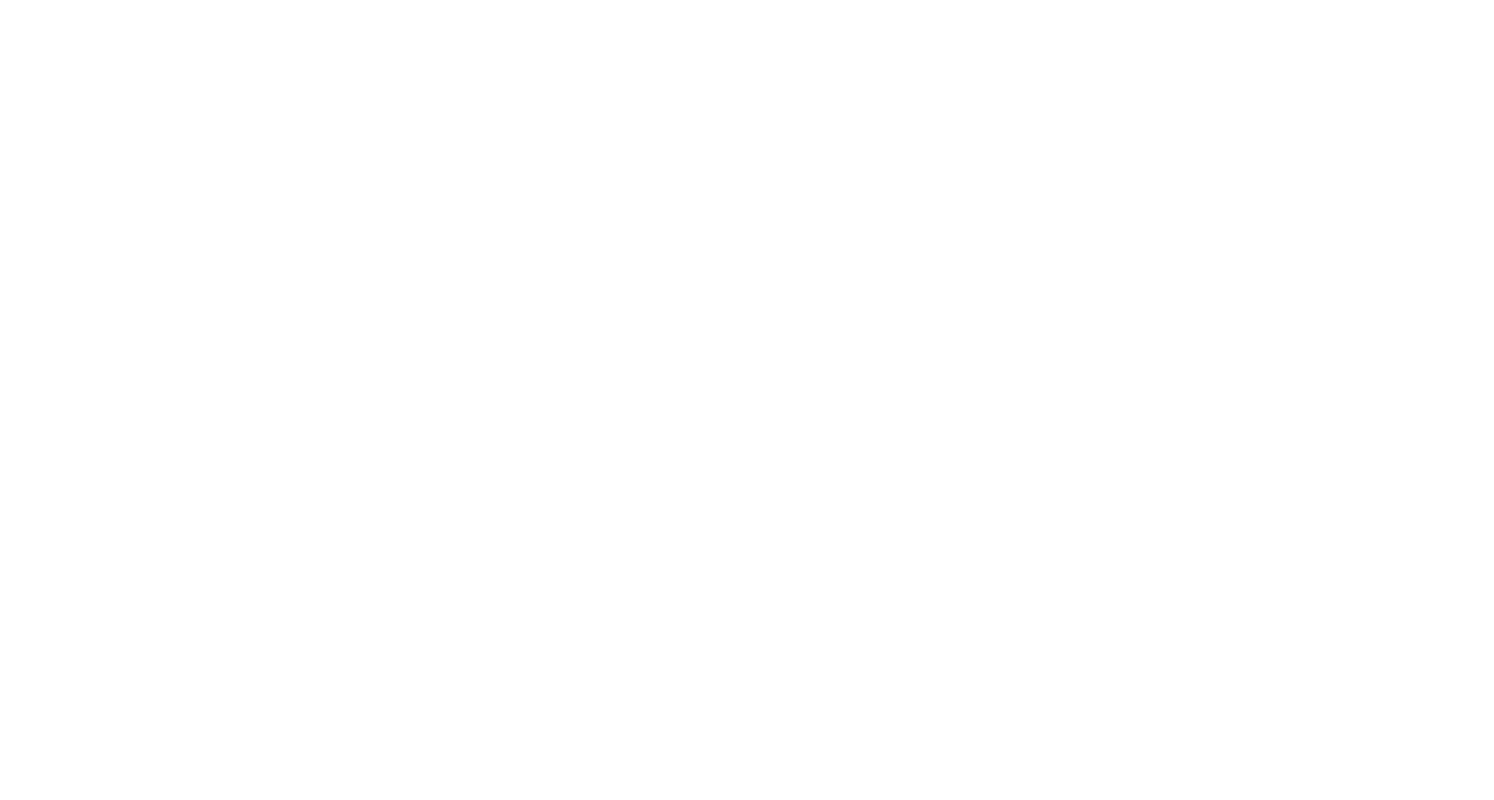
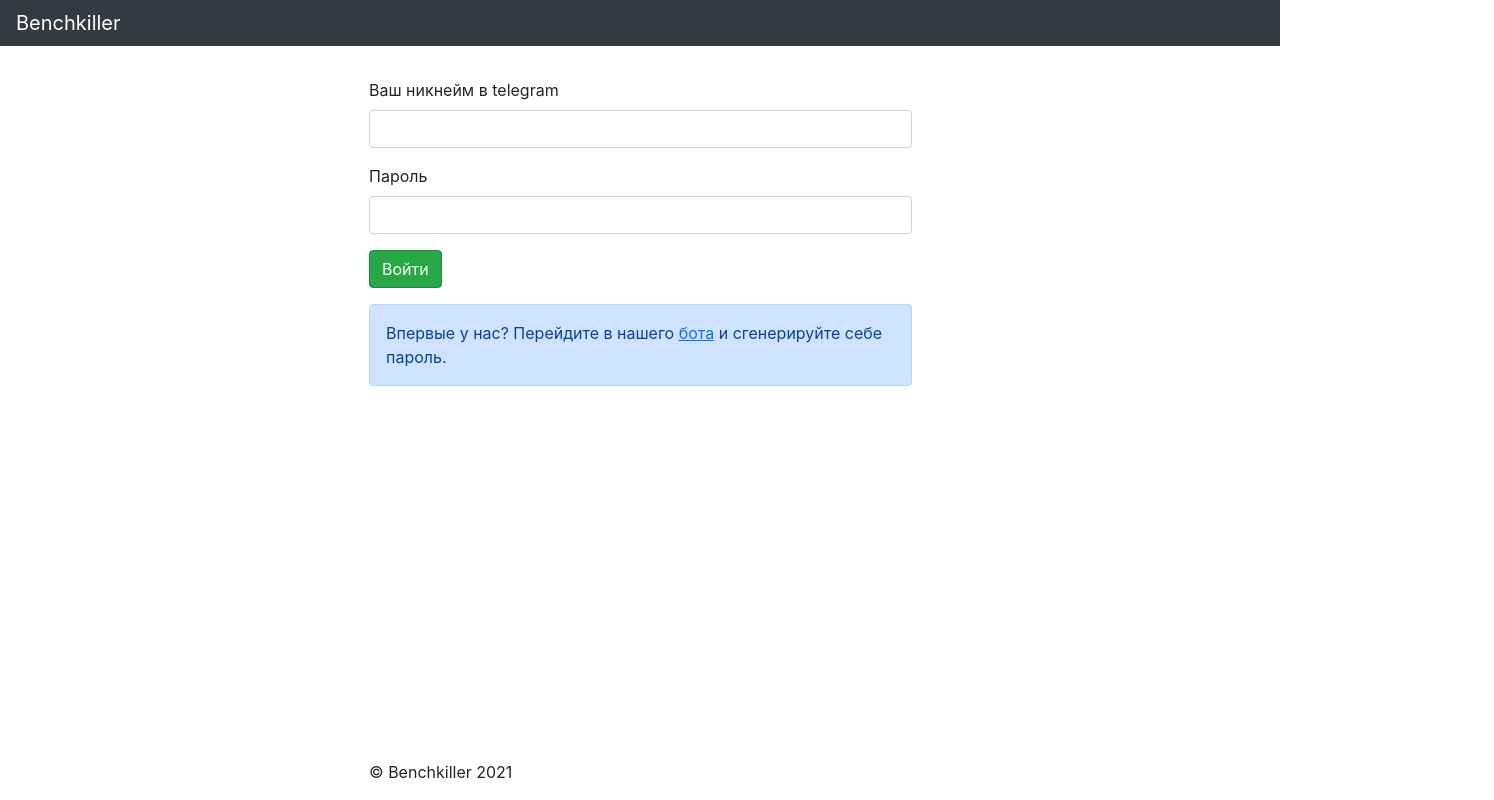
Before and after one commit to hellagirrl/bench, a Vue app: page / in a window 1280 px wide. Shown: the whole page, 1494 px wide, since content can reach past the window. Built offline with nearby package versions, Linux system fonts and the light colour scheme.

Commit message:
Authorization page first commit

```diff
--- a/public/index.html
+++ b/public/index.html
@@ -7,11 +7,29 @@
 
     <link href="https://cdn.jsdelivr.net/npm/bootstrap@5.1.3/dist/css/bootstrap.min.css" rel="stylesheet" integrity="sha384-1BmE4kWBq78iYhFldvKuhfTAU6auU8tT94WrHftjDbrCEXSU1oBoqyl2QvZ6jIW3" crossorigin="anonymous">
 
-  <title>Benchkiller</title>
+    <title>Benchkiller</title>
+     <style type="text/css">
+       html,
+       body {
+         height: 100% !important;
+         font-family: -apple-system, BlinkMacSystemFont, "Segoe UI", Roboto, "Helvetica Neue", Arial, "Noto Sans", "Liberation Sans", sans-serif, "Apple Color Emoji", "Segoe UI Emoji", "Segoe UI Symbol", "Noto Color Emoji";
+          font-size: 1rem;
+          font-weight: 400;
+          line-height: 1.5;
+          color: #212529;
+          text-align: left
+       }
+       #app {
+         height: 100%;
+       }
+     </style>
   </head>
+
   <body>
+
     <div id="app"></div>
 
     <script src="https://cdn.jsdelivr.net/npm/bootstrap@5.1.3/dist/js/bootstrap.bundle.min.js" integrity="sha384-ka7Sk0Gln4gmtz2MlQnikT1wXgYsOg+OMhuP+IlRH9sENBO0LRn5q+8nbTov4+1p" crossorigin="anonymous"></script>
+
   </body>
 </html>
--- a/src/App.vue
+++ b/src/App.vue
@@ -1,6 +1,5 @@
 <template>
-  <Login></Login>
-  <div id="app"></div>
+  <Login />
 </template>
 
 <script>
--- a/src/components/Login.vue
+++ b/src/components/Login.vue
@@ -1,10 +1,92 @@
 <template>
-  <div class=""></div>
+  <div
+    class="d-flex flex-column"
+    style="min-height: 100%; justify-content: space-between"
+  >
+    <nav
+      class="navbar navbar-light navbar-expand"
+      style="background-color: #343a40 !important; padding: 0.5rem 1rem"
+    >
+      <div class="header-nav">
+        <a href="http://freedvs.com/" class="navbar-brand" style="color: white"
+          >Benchkiller</a
+        >
+      </div>
+    </nav>
+    <main class="container" style="max-width: 1140px">
+      <div class="row">
+        <div class="col-md-6">
+          <form style="margin-block-end: 1em">
+            <div class="mb-3">
+              <label for="exampleInputEmail1" class="form-label"
+                >Ваш никнейм в telegram</label
+              >
+              <input
+                type="email"
+                class="form-control"
+                id="exampleInputEmail1"
+                aria-describedby="emailHelp"
+              />
+            </div>
+            <div class="mb-3">
+              <label for="exampleInputPassword1" class="form-label"
+                >Пароль</label
+              >
+              <input
+                type="password"
+                class="form-control"
+                id="exampleInputPassword1"
+              />
+            </div>
+            <button
+              type="submit"
+              class="btn btn-success"
+              style="background-color: #28a745"
+            >
+              Войти
+            </button>
+          </form>
+          <div class="alert alert-primary" role="alert">
+            Впервые у нас? Перейдите в нашего
+            <a
+              target="_blank"
+              rel="noopener noreferrer"
+              href="https://t.me/benchkiller_test_bot"
+              >бота</a
+            >
+            и сгенерируйте себе пароль.
+          </div>
+        </div>
+      </div>
+    </main>
+    <footer>
+      <div class="container" style="padding-bottom: 1em">
+        © Benchkiller 2021
+      </div>
+    </footer>
+  </div>
 </template>
 
 <script>
 export default {
   name: "Login",
-  data() {},
+  data() {
+    return {};
+  },
 };
 </script>
+
+<style scoped>
+main {
+  flex: 1 1 auto;
+}
+.container {
+  max-width: 1140px;
+  width: 100%;
+  padding-right: 15px;
+  padding-left: 15px;
+  margin-right: 354px;
+  margin-left: 354px;
+  padding-top: 2em;
+}
+</style>
```
